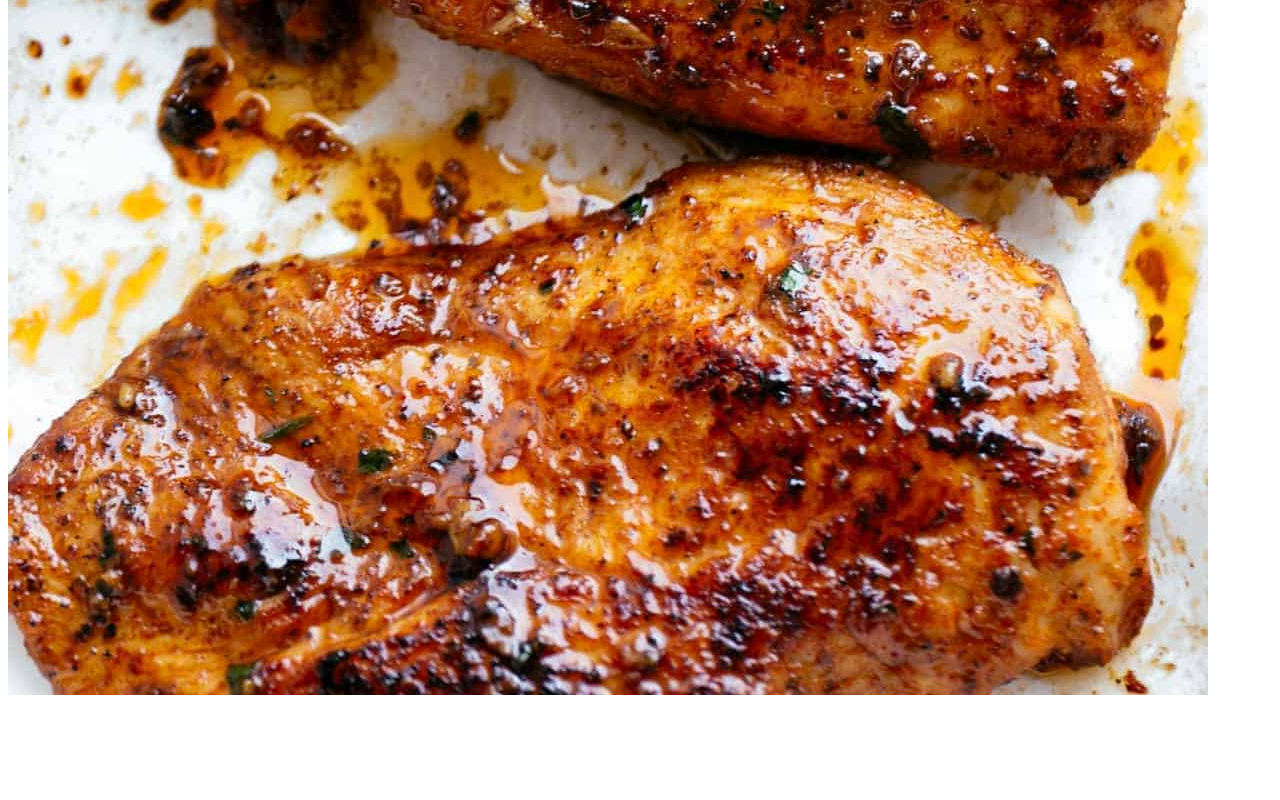
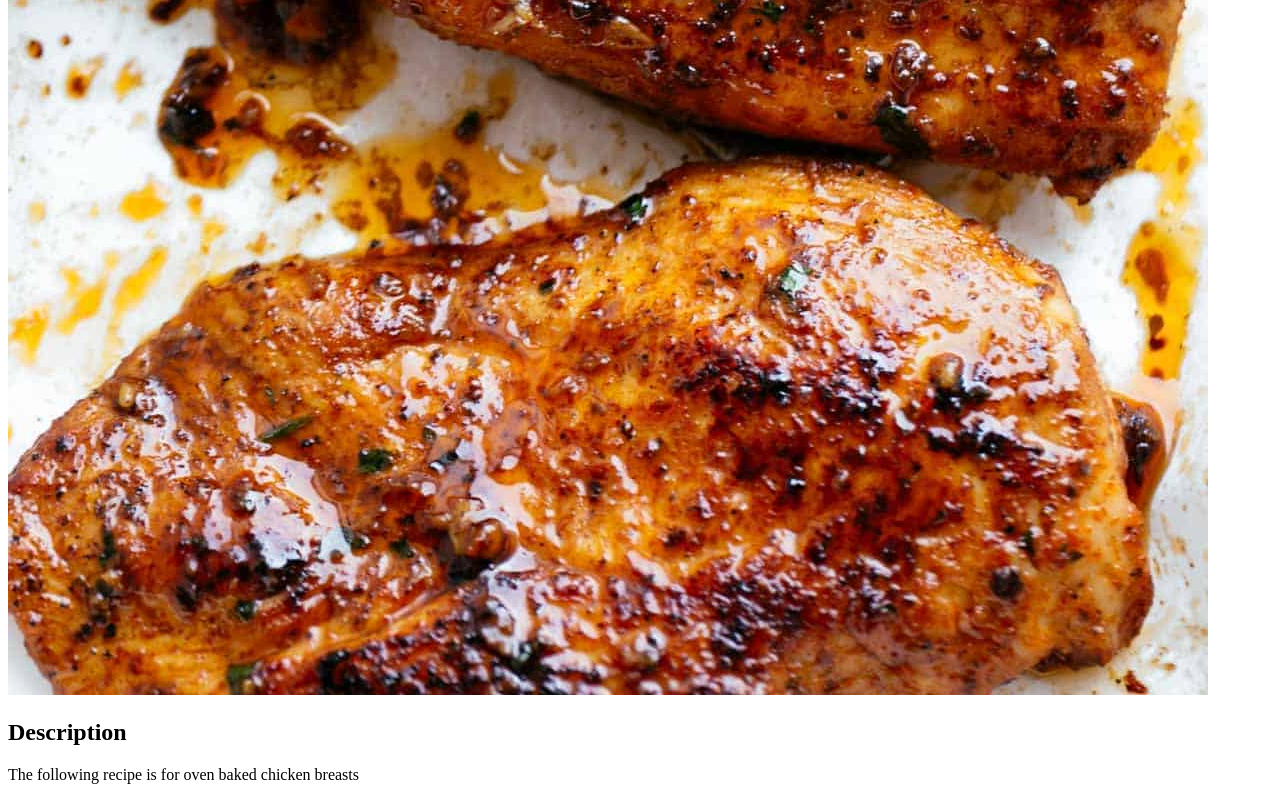
Before and after one commit to guacataco/odin-recipes, a plain HTML site: page recipes/chicken_breasts.html in a window 1280 px wide. Shown: the part 1185-1985 px from the top of the page. Before the commit the page ends 1892 px from the top, so only its background shows below. Drawn offline with Linux system fonts and the light colour scheme.

Commit message:
Add description for chicken breast recipe

```diff
--- a/recipes/chicken_breasts.html
+++ b/recipes/chicken_breasts.html
@@ -9,6 +9,8 @@
 <body>
     <h1>Baked Chicken Breasts</h1>
     <img src="./images/chicken_breast.jpg" alt="Chicken breasts close up">
+    <h2>Description</h2>
+    <p>The following recipe is for oven baked chicken breasts</p>
 
 </body>
 </html>
```
